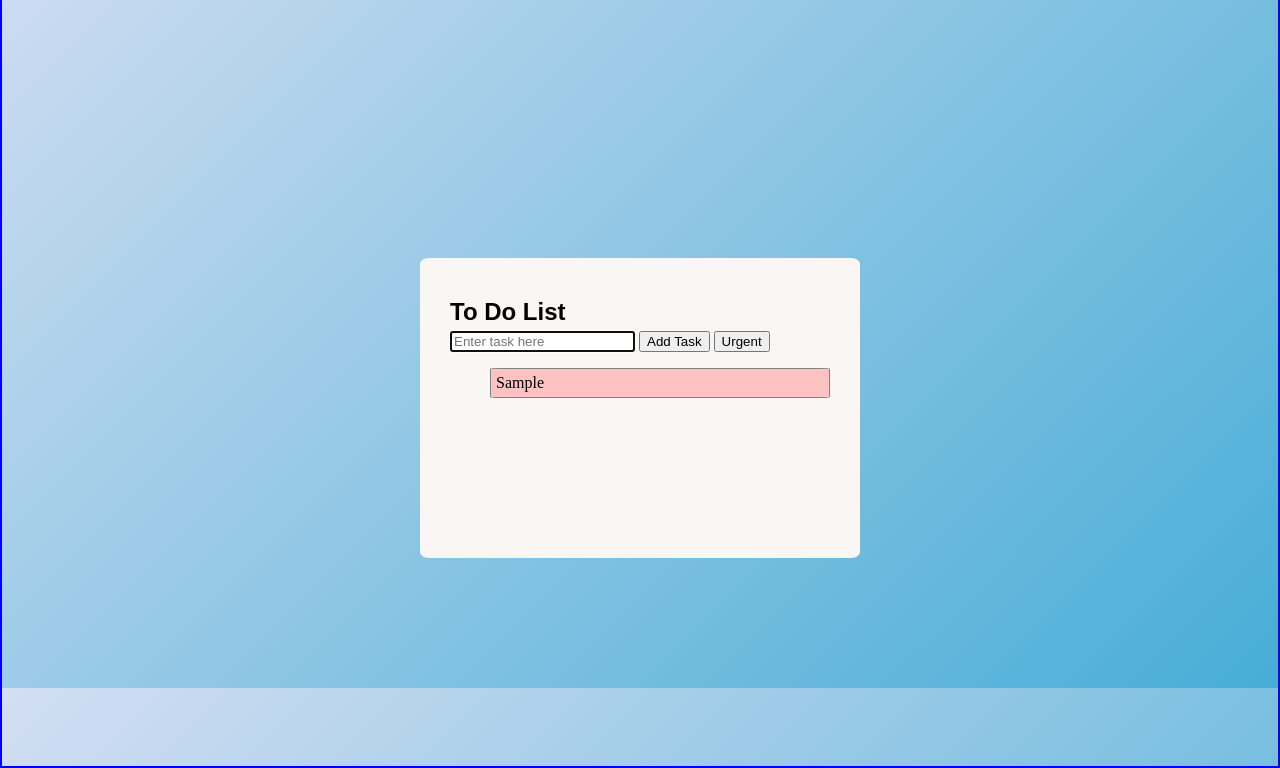
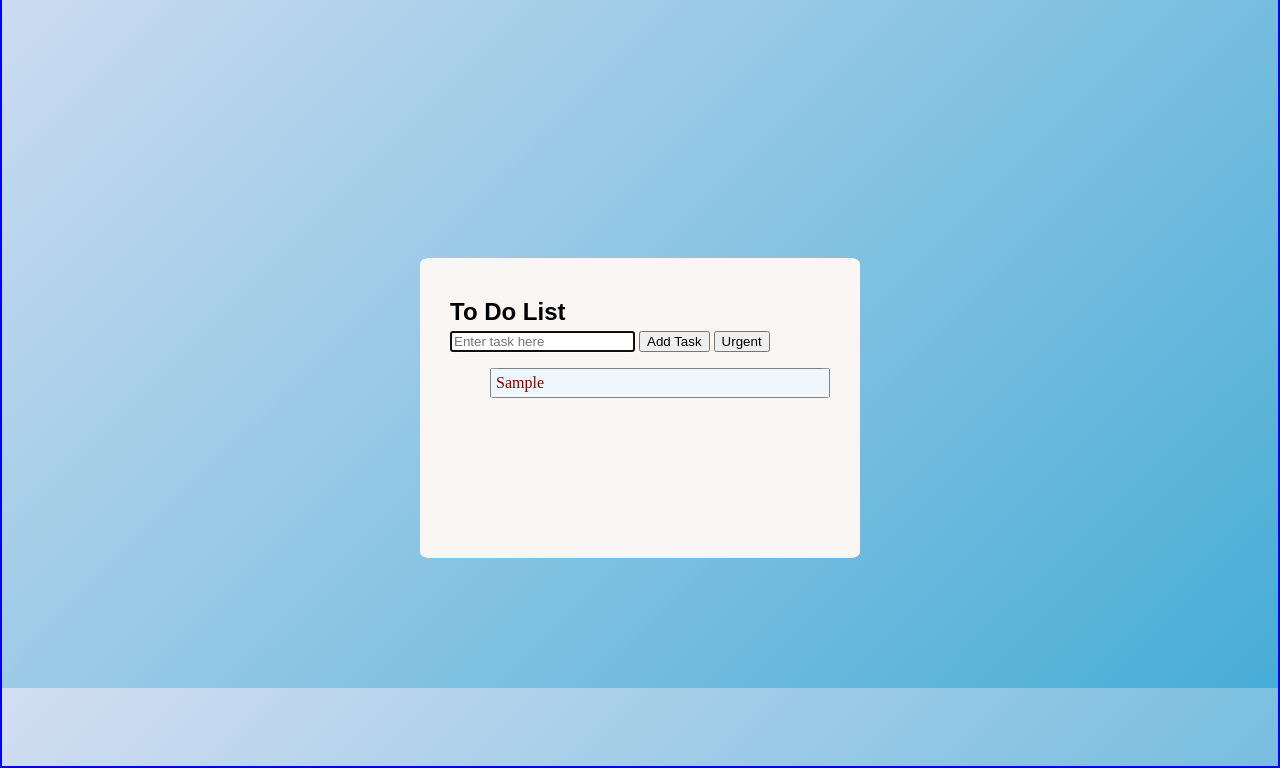
Before and after one commit to angelalita77/316SBA-The-DOM-Create-Website, a plain HTML site: page index.html in a window 1280 px wide. Both pictures are taken after typing "Sample" into the empty fields and a click on the button "Urgent". Shown: the part 112-880 px from the top of the page. Drawn offline with Linux system fonts and the light colour scheme.

Commit message:
Fix the urgent list issue. Now it can be used more than once and marks the same item throughout adding more on the queue

```diff
--- a/scripts/script.js
+++ b/scripts/script.js
@@ -6,6 +6,7 @@ const urgentTask = document.getElementById("submitUrgent"); //The list will be c
 
 addTaskBtn.addEventListener('click', addTask);
 urgentTask.addEventListener('click', addUrgent);
+
 
 
 //Function to retrieve task entered by user and then place task
@@ -24,7 +25,7 @@ function addTask(e) {
 
    } else {
         // alert that nothing has been entered
-     taskInput.value = alert('You need to enter a task.')
+    taskInput.value = alert('You need to enter a task.')
    }
 
 }
@@ -48,9 +49,8 @@ function addUrgent(e) {
 
 }
 
-
+// Function to create a task item
 function createTaskElement(task) {
-
     // create the <li></li> tags
     const listItem = document.createElement('li')
     //console.log(listItem)
@@ -60,14 +60,25 @@ function createTaskElement(task) {
 
 }
 
+// Function to create an urgent task item
 function createUrgentTaskElement(task) {
 
     // create the <li></li> tags
     const listItem = document.createElement('li')
     //console.log(listItem)
     listItem.textContent = task;  // save the contents of task to listItem
+    // urgent style directly on new urgent item
+
+
     // add <li> element with task as a child to the <ul> list element
     taskList.appendChild(listItem);
-    document.querySelector('li').style.backgroundColor = "#ffc2c2";
+
+    // After the task has been added, find out the position at the end of the list
+    // then change the text to red.
+    const taskQueue = document.querySelectorAll('li');
+    let endOfQueue = taskQueue.length - 1;
+    console.log(endOfQueue);
+
+    listItem.classList.add('urgent')
 
 }
--- a/styles/style.css
+++ b/styles/style.css
@@ -76,3 +76,7 @@ li {
     padding: 5px;
     border-radius: 3%;
 }
+
+.urgent {
+    color: darkred;
+}
```
